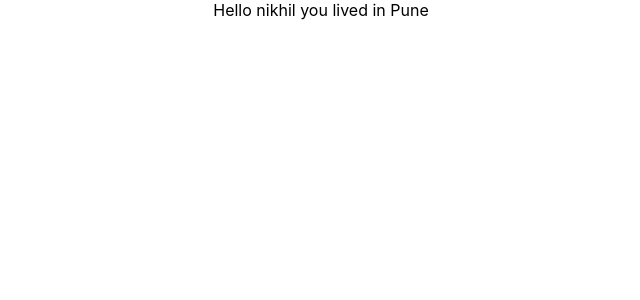
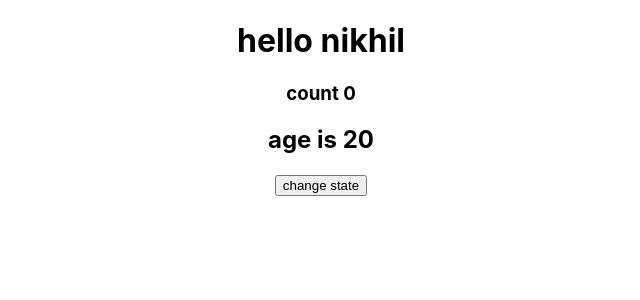
Before and after one commit to nikhilborge/react_js_study, a React (Create React App) app: page / in a window 1280 px wide. Shown: the top 300 px of the page, without its empty margins (319-959 px from the left). Built offline with nearby package versions, Linux system fonts and the light colour scheme.

Commit message:
state with class components

```diff
--- a/src/App.js
+++ b/src/App.js
@@ -3,7 +3,7 @@ import Profile from "./Profile";
 function App() {
   return (
     <div className="App">
-      <Profile  text={{name:'nikhil', add:'Pune'}}/>
+      <Profile/>
     </div>
   );
 }
--- a/src/Profile.js
+++ b/src/Profile.js
@@ -1,12 +1,34 @@
 import React from "react";
 
-export default class Profile extends React.Component{
-
-render(){
-
+export default class Profile extends React.Component {
+  constructor() {
+    super();
+    this.state = {
+      name: "nikhil",
+      age: 20,
+      count: 0,
+    };
+  }
+  updateState() {
+    this.setState({
+      name: "peter",
+      count: this.state.count + 1,
+    });
+  }
+  render() {
     return (
-
-              <div>Hello {this.props.text.name} you lived in {this.props.text.add}</div>
-           )
+      <div>
+        <h1>hello {this.state.name}</h1>
+        <h3>count {this.state.count}</h3>
+        <h2>age is {this.state.age}</h2>
+        <button
+          onClick={() => {
+            this.updateState();
+          }}
+        >
+          change state
+        </button>
+      </div>
+    );
+  }
 }
-};
```
